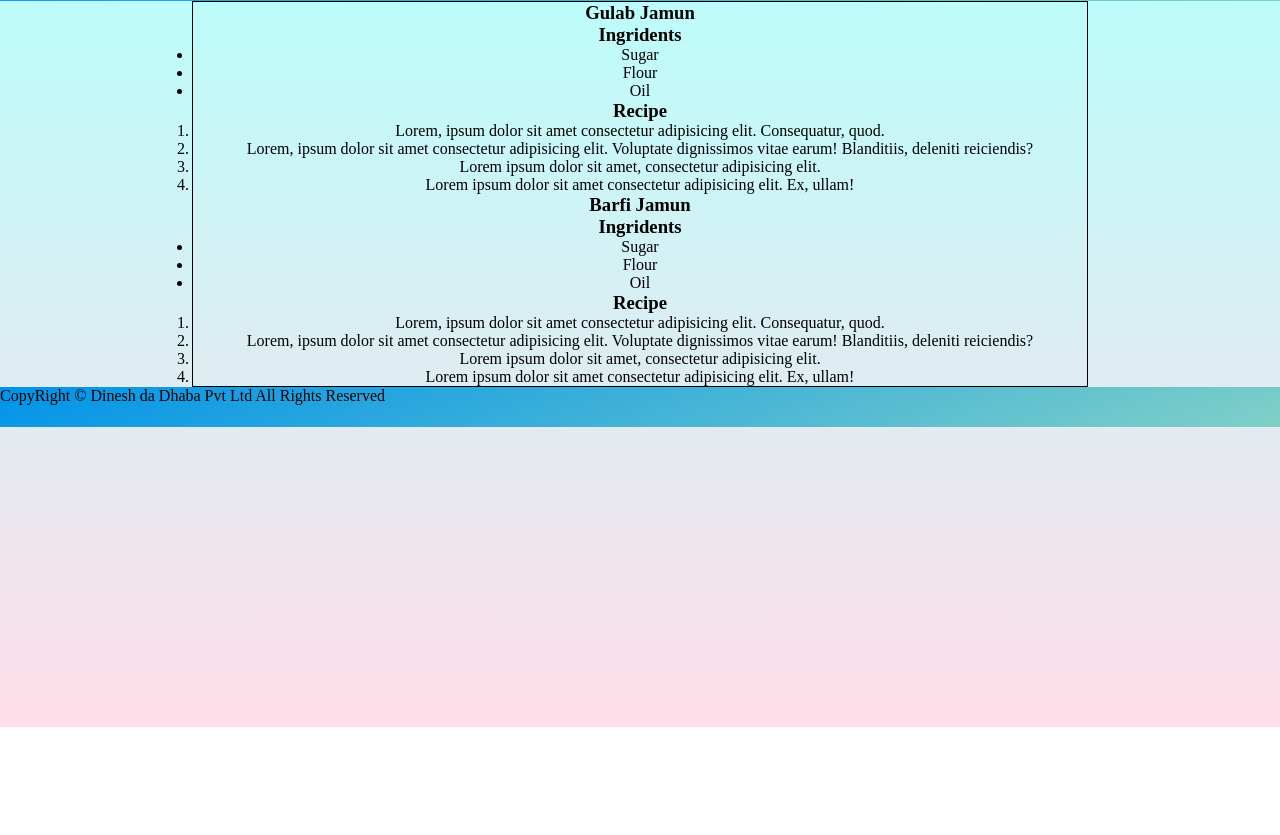
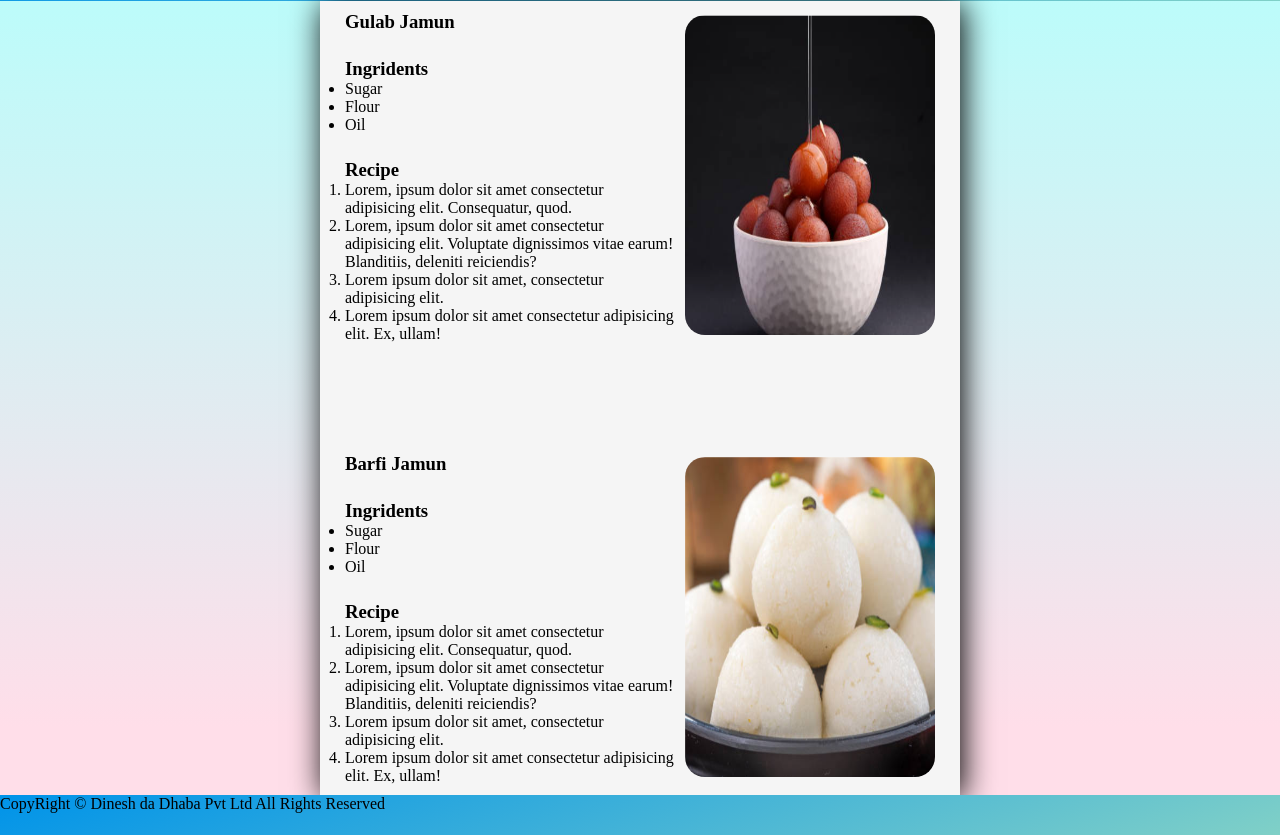
Before and after one commit to DineshBhuwad29/DemoWebsites, a plain HTML site: page Recipe Website/index.html in a window 1280 px wide. Shown: the part 73-908 px from the top of the page. Before the commit the page ends 800 px from the top, so only its background shows below. Drawn offline with Linux system fonts and the light colour scheme.

Commit message:
Recipe View done

```diff
--- a/Recipe Website/index.html
+++ b/Recipe Website/index.html
@@ -35,7 +35,7 @@
                             <h3>Gulab Jamun</h3>
                             <div>
                                 <h3>Ingridents</h3>
-                                <ul>
+                                <ul class="ingBox">
                                 <li>Sugar</li>
                                 <li>Flour</li>
                                 <li>Oil</li>
@@ -44,7 +44,7 @@
 
                             <div>
                                 <h3>Recipe</h3>
-                                <ol>
+                                <ol class="recipeBox">
                                 <li>Lorem, ipsum dolor sit amet consectetur adipisicing elit. Consequatur, quod.</li>
                                 <li>Lorem, ipsum dolor sit amet consectetur adipisicing elit. Voluptate dignissimos vitae earum! Blanditiis, deleniti reiciendis?</li>
                                 <li>Lorem ipsum dolor sit amet, consectetur adipisicing elit.</li>
@@ -55,7 +55,7 @@
 
                         </div>
                         <div class="rightbox">
-
+                            <img src="gulabjamun.png" alt="">
                         </div>
                     </div>
                 </section>
@@ -66,7 +66,7 @@
                             <h3>Barfi Jamun</h3>
                             <div>
                                 <h3>Ingridents</h3>
-                                <ul>
+                                <ul class="ingBox">
                                 <li>Sugar</li>
                                 <li>Flour</li>
                                 <li>Oil</li>
@@ -75,7 +75,7 @@
 
                             <div>
                                 <h3>Recipe</h3>
-                                <ol>
+                                <ol class="recipeBox">
                                 <li>Lorem, ipsum dolor sit amet consectetur adipisicing elit. Consequatur, quod.</li>
                                 <li>Lorem, ipsum dolor sit amet consectetur adipisicing elit. Voluptate dignissimos vitae earum! Blanditiis, deleniti reiciendis?</li>
                                 <li>Lorem ipsum dolor sit amet, consectetur adipisicing elit.</li>
@@ -86,7 +86,7 @@
 
                         </div>
                         <div class="rightbox">
-
+                            <img src="rasgulla.png" alt="">
                         </div>
                     </div>
                 </section>
--- a/Recipe Website/style.css
+++ b/Recipe Website/style.css
@@ -3,6 +3,11 @@
     padding: 0px;
     box-sizing: border-box;
 
+}
+body{
+    background-color: #FFDEE9;
+background-image: linear-gradient(0deg, #FFDEE9 0%, #B5FFFC 100%);
+background-repeat: no-repeat;
 }
 
 #navlist{
@@ -22,8 +27,8 @@
     width: 100vw;
     height: 100vh;
     overflow-x: none;
-    background-color: #FFDEE9;
-background-image: linear-gradient(0deg, #FFDEE9 0%, #B5FFFC 100%);
+    /* background-color: #FFDEE9;
+background-image: linear-gradient(0deg, #FFDEE9 0%, #B5FFFC 100%); */
 
 }
 /* nav{
@@ -54,10 +59,16 @@ a{
 }
 
 .contentbox{
-    text-align: center;
-    width: 70%;
-    border: 1px solid black;
+    /* text-align: center; */
+    width: 50%;
+    background-color: whitesmoke;
+    /* border: 1px solid black; */
     margin:auto;
+    display: flex;
+    flex-direction: column;
+    gap:90px;
+    box-shadow: 3px 3px 30px black;
+
 }
 
 .footerbox{
@@ -69,3 +80,48 @@ a{
     height: 200px;
     margin-top: -200px; */
 }
+
+.item{
+    display: flex;
+    justify-content: space-around;
+    align-items: center;
+    padding-left: 15px;
+    padding-right:25px;
+    padding-top:10px;
+    padding-bottom: 10px;
+}
+
+.rightbox{
+    /* position: relative;
+    overflow: hidden; */
+}
+.rightbox img{
+    height:320px;
+    width:250px;
+    border-radius: 20px;
+    transition: all 0.5s linear 0s;
+}
+
+.rightbox img:hover{
+    transform: scale(1.1);
+}
+
+.leftbox{
+    display: flex;
+    flex-direction: column;
+    gap: 25px;
+    padding: 0px 10px;
+}
+
+.leftBox h3{
+    font-size: 2rem;
+
+}
+
+.ingBox{
+    font-size: 1rem;
+}
+
+.recipeBox{
+    font-size: 1rem;
+}
```
